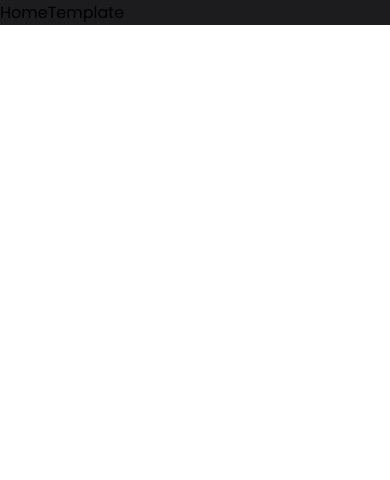
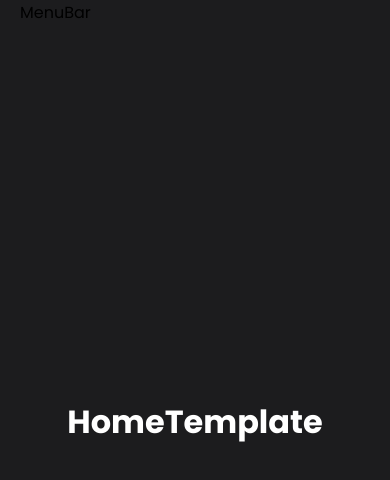
Before and after one commit to jorgeobnd/StockApp, a React (Vite) app: page / in a window 390 px wide. Shown: the top 480 px of the page. Built offline with nearby package versions, Linux system fonts and the light colour scheme.

Commit message:
Add initial responsive styles

```diff
--- a/src/App.jsx
+++ b/src/App.jsx
@@ -2,6 +2,7 @@ import styled, { ThemeProvider } from "styled-components";
 import "./App.css";
 import { AuthContextProvider, MyRoutes, Light, Dark } from "./index";
 import { createContext, useState } from "react";
+import { Device } from "./styles/breackpoints";
 
 // eslint-disable-next-line react-refresh/only-export-components
 export const ThemeContext = createContext(null);
@@ -10,16 +11,17 @@ function App() {
   const [themeuse, setTheme] = useState("dark");
   const theme = themeuse === "light" ? "light" : "dark";
   const themeStyle = themeuse === "light" ? Light : Dark;
+  const [sideBarOpen, setSideBarOpen] = useState(false);
 
   return (
     <>
       <ThemeContext.Provider value={{ theme, setTheme }}>
         <ThemeProvider theme={themeStyle}>
           <AuthContextProvider>
-            <Container>
-              <section className="ContentSidebar"></section>
-              <section className="ContentMenuBar"></section>
-              <section className="ContentRoutes"></section>
+            <Container className={sideBarOpen ? "active" : ""}>
+              <section className="ContentSidebar">Sidebar</section>
+              <section className="ContentMenuBar">MenuBar</section>
+              <section className="ContentRoutes">Routes</section>
               <MyRoutes />
             </Container>
           </AuthContextProvider>
@@ -33,6 +35,37 @@ const Container = styled.main`
   display: grid;
   grid-template-columns: 1fr;
   background-color: ${({ theme }) => theme.bgtotal};
+  .ContentSidebar {
+    display: none;
+  }
+  .ContentMenuBar {
+    display: block;
+    position: absolute;
+    left: 20px;
+  }
+  .ContentRoutes {
+    display: none;
+  }
+
+  @media ${Device.tablet} {
+    grid-template-columns: 65px 1fr;
+    &.active {
+      grid-template-columns: 220px 1fr;
+    }
+    .ContentSidebar {
+      display: initial;
+    }
+    .ContentMenuBar {
+      display: none;
+    }
+  }
+  .ContentRoutes {
+    grid-column: 1;
+    width: 100%;
+    @media ${Device.tablet} {
+      grid-column: 2;
+    }
+  }
 `;
 
 export default App;
--- a/src/components/templates/HomeTemplate.jsx
+++ b/src/components/templates/HomeTemplate.jsx
@@ -4,10 +4,19 @@ import styled from "styled-components";
 export default function HomeTemplate() {
   return (
     <Container>
-      <div>HomeTemplate</div>
+      <h1>HomeTemplate</h1>
     </Container>
   );
 }
 
 const Container = styled.div`
+  display: flex;
+  justify-content: center;
+  align-items: center;
+  height: 100vh;
+  width: 100%;
+  overflow: hidden;
+  background-color: ${({ theme }) => theme.bgtotal};
+  color: ${({ theme }) => theme.text};
+  font-family: ${({ theme }) => theme.font};
 `;
```
